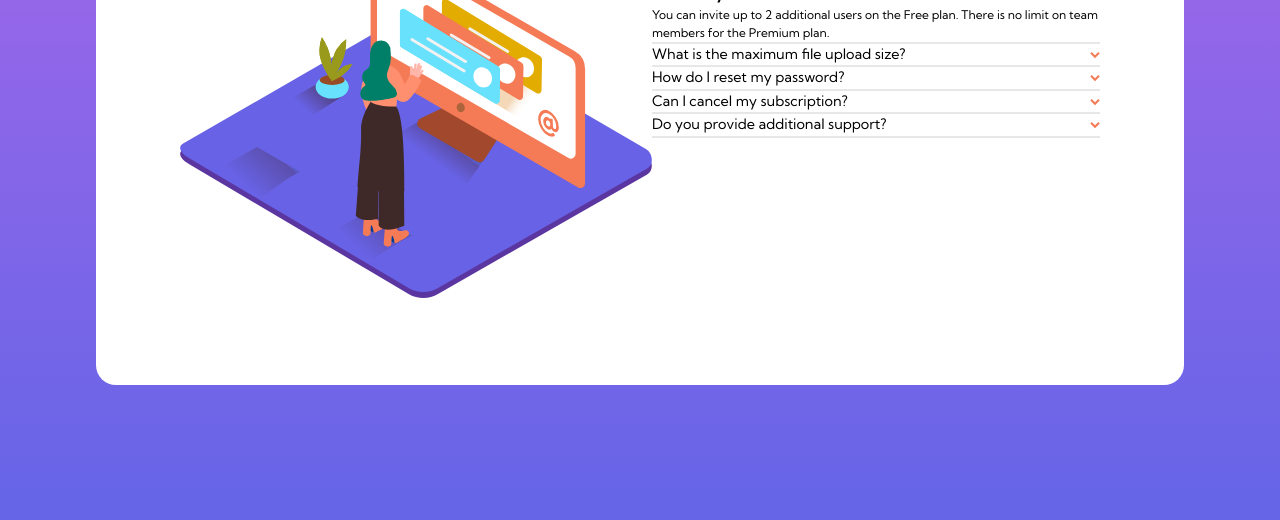
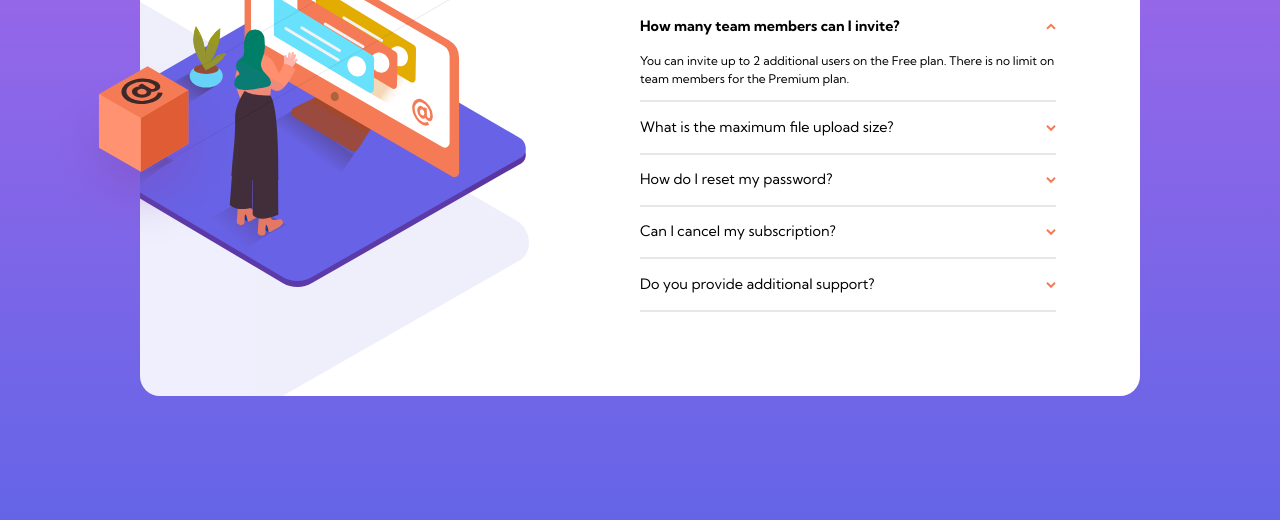
Before and after one commit to trafiki/faq-accordion-card-main, a plain HTML site: page index.html in a window 1280 px wide. Shown: the part 280-800 px from the top of the page. Drawn offline with Linux system fonts and the light colour scheme.

Commit message:
complete desktop design

```diff
--- a/index.html
+++ b/index.html
@@ -14,9 +14,12 @@
 
 <body>
   <main>
+    <div class="cube-wrapper">
+      <img class="cube" src="./images/illustration-box-desktop.svg" alt="">
       <section class="card">
         <div class="image-col">
-        <img src="./images/illustration-woman-online-desktop.svg" alt="">
+          <img class="illustration" src="./images/illustration-woman-online-desktop.svg" alt="">
+          <img class="bg-shadow" src="./images/bg-pattern-desktop.svg" alt="">
         </div>
         <div class="info-col">
           <h1>FAQ</h1>
@@ -46,6 +49,8 @@
           </ul>
         </div>
       </section>
+
+    </div>
   </main>
 
   <script type="text/javascript" src="./script.js"></script>
--- a/style.css
+++ b/style.css
@@ -11,12 +11,6 @@ body {
   height: 100vh;
   font-size: 12px;
   font-family: 'Kumbh Sans', sans-serif;
-}
-
-.card {
-  display: flex;
-  width: 1100px;
-  margin: 0 auto;
 }
 
 .card>* {
@@ -45,16 +39,29 @@ main {
 
 .card {
   display: flex;
-  width: 85%;
-  margin: 0 auto;
+  width: 80vw;
   background: white;
   padding: 7em;
   border-radius: 20px;
-  max-width: 1100px;
+  max-width: 1000px;
+  overflow: hidden;
+}
+
+.cube-wrapper {
+  margin: 0 auto;
+  position: relative;
+}
+
+img.cube {
+  position: absolute;
+  z-index: 5;
+  top: 220px;
+  left: -92px;
 }
 
 .info-col h1 {
   font-size: 3em;
+  margin-bottom: .8em;
 }
 
 li.faq-item p {
@@ -81,3 +88,39 @@ h3::after {
 .active h3::after {
   transform: rotate(180deg);
 }
+
+.image-col {
+  position: relative;
+}
+
+.image-col .illustration {
+  position: absolute;
+  left: -170px;
+}
+
+img.bg-shadow {
+  position: absolute;
+  top: -360px;
+  left: -660px;
+}
+
+/* .cube-wrapper {
+  position: absolute;
+  left: 130px;
+  top: 190px;
+} */
+li.faq-item h3 {
+  padding: 1em 0;
+}
+
+li.faq-item p {
+  margin-bottom: 1em;
+}
+
+li.faq-item {
+  cursor: pointer;
+}
+
+li.faq-item:hover h3 {
+  color: hsl(14, 88%, 65%);
+}
```
Also changed, not shown: script.js (+12 -2 lines). Lines whose indentation alone changed are shown as unchanged.
